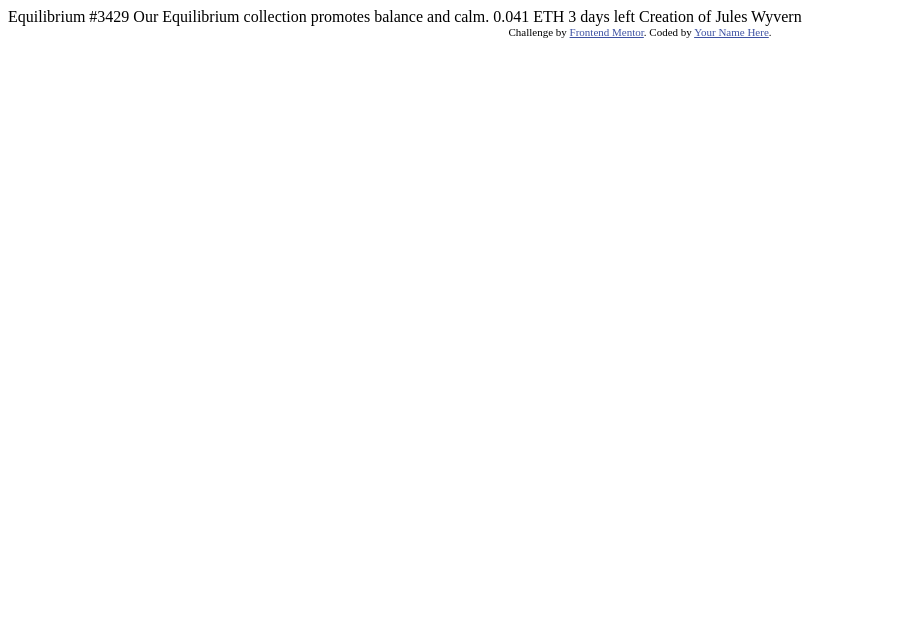
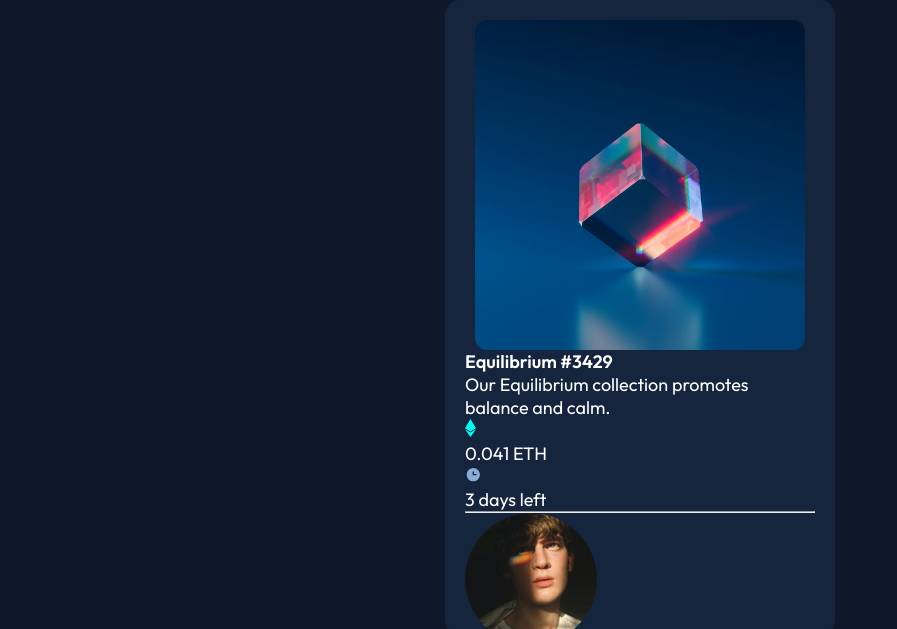
Before and after one commit to crispane/FrontendMentor, a plain HTML site: page nft-preview-card-component-main/index.html in a window 1280 px wide. Shown: the top 629 px of the page, without its empty margins (0-897 px from the left). Drawn offline with Linux system fonts and the light colour scheme.

Commit message:
Add image style

```diff
--- a/nft-preview-card-component-main/index.html
+++ b/nft-preview-card-component-main/index.html
@@ -1,33 +1,63 @@
 <!DOCTYPE html>
 <html lang="en">
   <head>
-  <meta charset="UTF-8">
-  <meta name="viewport" content="width=device-width, initial-scale=1.0"> <!-- displays site properly based on user's device -->
+    <meta charset="UTF-8" />
+    <meta name="viewport" content="width=device-width, initial-scale=1.0" />
+    <!-- displays site properly based on user's device -->
 
-  <link rel="icon" type="image/png" sizes="32x32" href="./images/favicon-32x32.png">
+    <link
+      rel="icon"
+      type="image/png"
+      sizes="32x32"
+      href="./images/favicon-32x32.png"
+    />
+    <link rel="preconnect" href="https://fonts.googleapis.com" />
+    <link rel="preconnect" href="https://fonts.gstatic.com" crossorigin />
+    <link
+      href="https://fonts.googleapis.com/css2?family=Outfit:wght@300;400;600&display=swap"
+      rel="stylesheet"
+    />
+    <link rel="stylesheet" href="styles.css" />
 
     <title>Frontend Mentor | NFT preview card component</title>
-
-  <!-- Feel free to remove these styles or customise in your own stylesheet 👍 -->
-  <style>
-    .attribution { font-size: 11px; text-align: center; }
-    .attribution a { color: hsl(228, 45%, 44%); }
-  </style>
   </head>
   <body>
-
-  Equilibrium #3429
-
-  Our Equilibrium collection promotes balance and calm.
-
-  0.041 ETH
-  3 days left
-
-  Creation of Jules Wyvern
+    <div class="container">
+      <div class="image__container">
+        <img src="images/image-equilibrium.jpg" alt="cube" />
+      </div>
+      <div class="content__container">
+        <h1>Equilibrium #3429</h1>
+        <p>Our Equilibrium collection promotes balance and calm.</p>
+        <div class="info">
+          <div class="price">
+            <img src="images/icon-ethereum.svg" alt="ETH" />
+            <p class="eth__amount">0.041 ETH</p>
+          </div>
+          <div class="days__left">
+            <img src="images/icon-clock.svg" alt="clock" />
+            <p class="days__amount">3 days left</p>
+          </div>
+        </div>
+        <hr />
+        <div class="creator">
+          <div class="creator__image">
+            <img src="images/image-avatar.png" alt="creator image" />
+          </div>
+          <div class="creator__info">
+            <p class="details">
+              Creation of <span class="name">Jules Wyvern</span>
+            </p>
+          </div>
+        </div>
+      </div>
+    </div>
 
     <div class="attribution">
-    Challenge by <a href="https://www.frontendmentor.io?ref=challenge" target="_blank">Frontend Mentor</a>.
-    Coded by <a href="#">Your Name Here</a>.
+      Challenge by
+      <a href="https://www.frontendmentor.io?ref=challenge" target="_blank"
+        >Frontend Mentor</a
+      >. Coded by <a href="#">Your Name Here</a>.
     </div>
   </body>
 </html>
--- /dev/null
+++ b/nft-preview-card-component-main/styles.css
@@ -0,0 +1,33 @@
+*{
+	margin: 0;
+	align-items: center;
+	color: #ffffff;
+	font-family: "Outfit", sans-serif;
+	font-size: 18px;
+}
+
+body {
+	background-color: hsl(217, 54%, 11%);
+}
+
+.container {
+	width: 350px;
+	max-height: 595px;
+	margin: auto;
+	padding: 20px;
+	background-color: hsl(216, 50%, 16%);
+	border-radius: 15px;
+}
+
+.image__container {
+	width: 330px;
+	height: 330px;
+	margin: auto;
+	border-radius: 12px;
+}
+
+.image__container img {
+	width: 330px;
+	height: 330px;
+	border-radius: 12px;
+}
```
Lines whose indentation alone changed are shown as unchanged.
